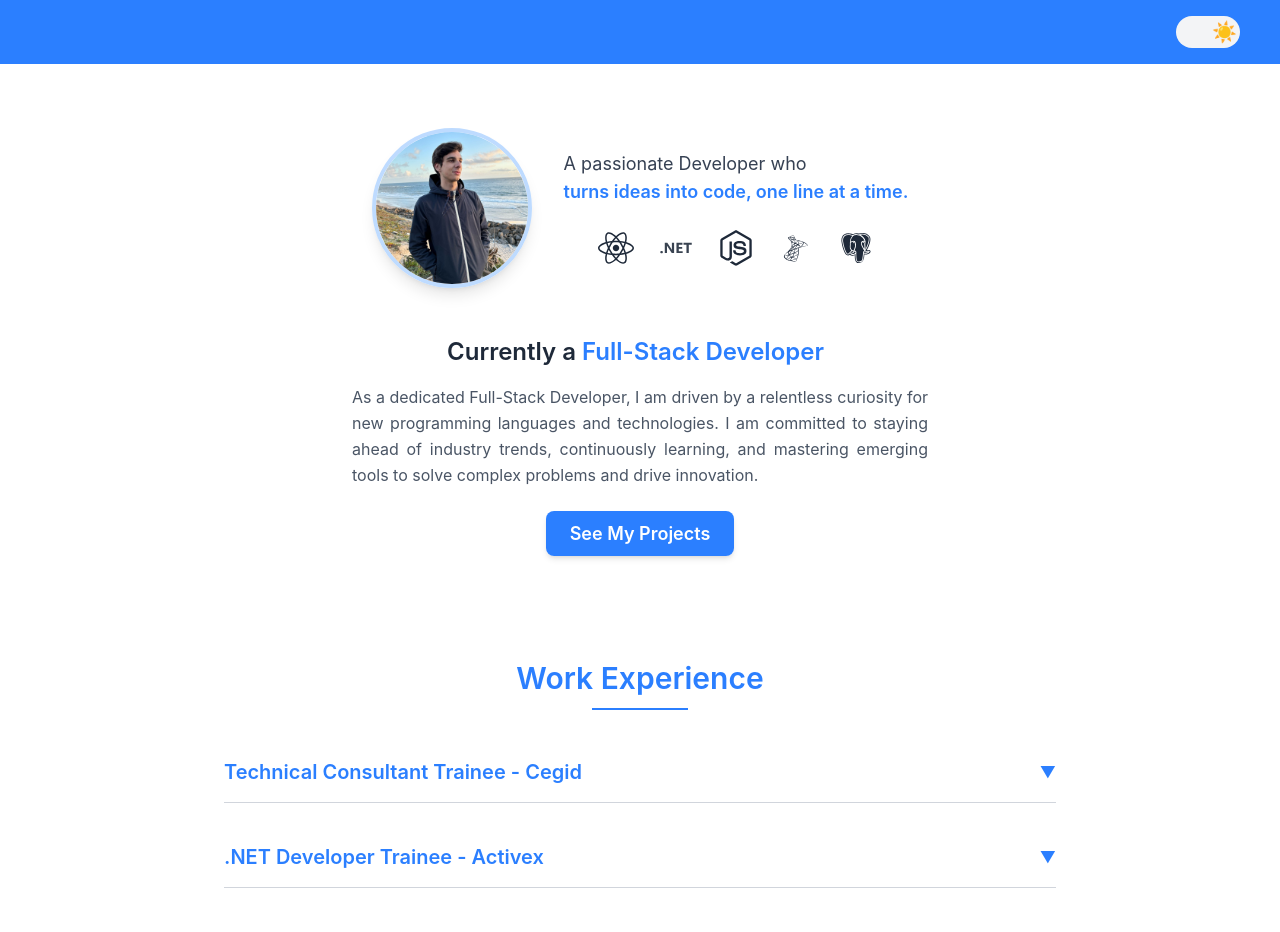
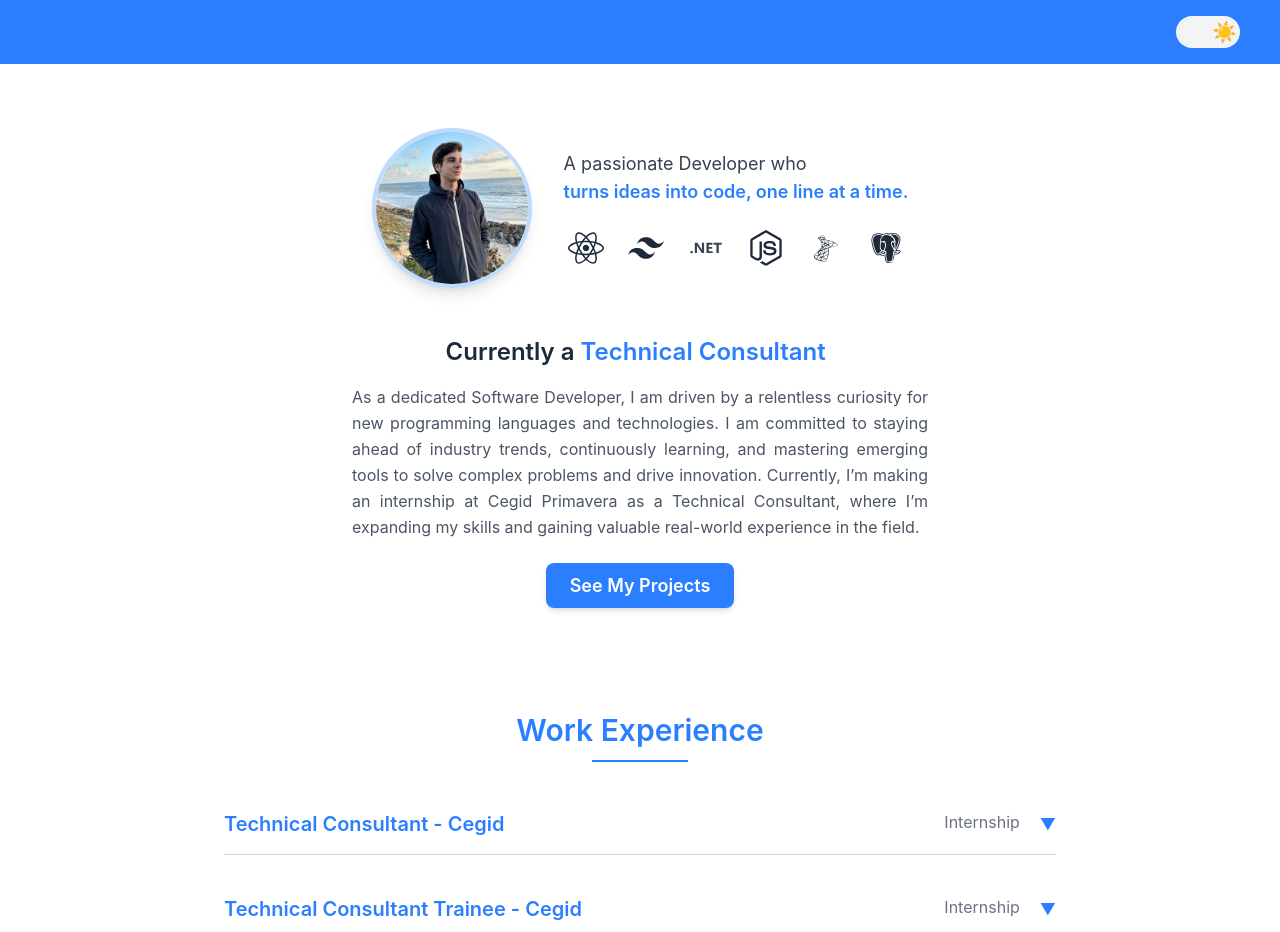
Before and after one commit to ruib07/ruib07.github.io, a React (Vite) app: page / in a window 1280 px wide. Shown: the top 932 px of the page. Built offline with nearby package versions, Linux system fonts and the light colour scheme.

Commit message:
New work experience and about me updated.

```diff
--- a/index.html
+++ b/index.html
@@ -9,6 +9,6 @@
   </head>
   <body>
     <div id="root"></div>
-    <script type="module" src="/src/index.tsx"></script>
+    <script type="module" src="/src/main.tsx"></script>
   </body>
 </html>
--- a/src/constants/experience.ts
+++ b/src/constants/experience.ts
@@ -1,6 +1,13 @@
 export const jobs = [
   {
+    title: "Technical Consultant - Cegid",
+    contractType: "Internship",
+    date: "07/2025 - present",
+    modalDescription: "",
+  },
+  {
     title: "Technical Consultant Trainee - Cegid",
+    contractType: "Internship",
     date: "02/2024 - 07/2024",
     modalDescription:
       "Developed an intial integration between two softwares using C#, .NET Core, EF Core and SQL Server. Wrote E2E tests for the code" +
@@ -8,18 +15,21 @@ export const jobs = [
   },
   {
     title: ".NET Developer Trainee - Activex",
+    contractType: "Internship",
     date: "09/2022 - 11/2022",
     modalDescription:
       "Made a web app to learn how to use ASP.NET MVC, EF Core and SQL Server. I also learned how to make a clean code using C#.",
   },
   {
     title: "Frontend Developer - Activex",
+    contractType: "Internship",
     date: "08/2022",
     modalDescription:
       "I developed the frontend for the websites for the clients using Wordpress, HTML, CSS, Javascript and PHP.",
   },
   {
     title: "IT Technician - Município de Braga",
+    contractType: "Internship",
     date: "02/2022 - 06/2022",
     modalDescription:
       "In this internship I worked in the hardware area. I helped with troubleshooting employee computers, assembling computers, installing operating" +
--- a/src/constants/projects.ts
+++ b/src/constants/projects.ts
@@ -1,7 +1,6 @@
 import CreativeHubImg from "/assets/ProjectsImgs/CreativeHub.jpg";
 import SkillSwapImg from "/assets/ProjectsImgs/SkillSwap.jpg";
 import StockFlowImg from "/assets/ProjectsImgs/StockFlow.jpg";
-import TakeATicketImg from "/assets/ProjectsImgs/TakeATicket.png";
 import TaskQuestImg from "/assets/ProjectsImgs/TaskQuest.jpg";
 import TheKnifeImg from "/assets/ProjectsImgs/TheKnife.jpeg";
 import TodoAppImg from "/assets/ProjectsImgs/ToDo.jpeg";
@@ -99,16 +98,6 @@ export const projects = [
     ],
   },
   {
-    title: "TakeATicket",
-    description:
-      "Mobile app to users create tickets and assign the ticket for a admin.",
-    techStack: [FaReact, FaNodeJs, BiLogoPostgresql, FaDocker],
-    imageSrc: TakeATicketImg,
-    sourceLinks: [
-      { label: "View Source", url: "https://github.com/ruib07/TakeATicket" },
-    ],
-  },
-  {
     title: "WeatherApp",
     description:
       "WeatherApp is a web app made for people to consult the weather in the cities around the world.",
--- a/src/constants/skills.ts
+++ b/src/constants/skills.ts
@@ -2,9 +2,11 @@ import { AiOutlineDotNet } from "react-icons/ai";
 import { BiLogoPostgresql } from "react-icons/bi";
 import { DiMsqlServer } from "react-icons/di";
 import { FaNodeJs, FaReact } from "react-icons/fa6";
+import { RiTailwindCssFill } from "react-icons/ri";
 
 export const skillsData = [
   { src: FaReact },
+  { src: RiTailwindCssFill },
   { src: AiOutlineDotNet },
   { src: FaNodeJs },
   { src: DiMsqlServer },
--- a/src/pages/Home.tsx
+++ b/src/pages/Home.tsx
@@ -64,7 +64,7 @@ export default function Home() {
             Currently a{" "}
             <span className="text-blue-500 dark:text-purple-400">
               <TypeAnimation
-                sequence={["Full-Stack Developer", 1000]}
+                sequence={["Technical Consultant", 1000]}
                 wrapper="span"
                 speed={50}
                 style={{ display: "inline-block" }}
@@ -73,11 +73,13 @@ export default function Home() {
             </span>
           </h1>
           <p className="text-gray-600 dark:text-gray-400 max-w-xl mx-auto leading-relaxed text-justify">
-            As a dedicated Full-Stack Developer, I am driven by a relentless
+            As a dedicated Software Developer, I am driven by a relentless
             curiosity for new programming languages and technologies. I am
             committed to staying ahead of industry trends, continuously
             learning, and mastering emerging tools to solve complex problems and
-            drive innovation.
+            drive innovation. Currently, I’m making an internship at Cegid
+            Primavera as a Technical Consultant, where I’m expanding my skills
+            and gaining valuable real-world experience in the field.
           </p>
           <div className="text-center mt-8">
             <a
@@ -110,9 +112,15 @@ export default function Home() {
                 onClick={() => handleToggle(job.title)}
                 className="cursor-pointer py-4 flex items-center justify-between"
               >
-                <h2 className="text-xl font-semibold text-blue-500 dark:text-purple-400">
-                  {job.title}
-                </h2>
+                <div className="flex flex-col sm:flex-row sm:justify-between w-full">
+                  <h2 className="text-xl font-semibold text-blue-500 dark:text-purple-400">
+                    {job.title}
+                  </h2>
+                  <h3 className="text-gray-500 dark:text-gray-400 me-5">
+                    {job.contractType}
+                  </h3>
+                </div>
+
                 <span
                   className={`text-blue-500 dark:text-purple-400 transform transition-transform duration-500 ${
                     activeJobs.includes(job.title) ? "rotate-180" : "rotate-0"
```
Also changed, not shown: package.json (+24 -24 lines), src/main.tsx (renamed from src/index.tsx), 2 other files (tests, documents, lock files or other folders).
